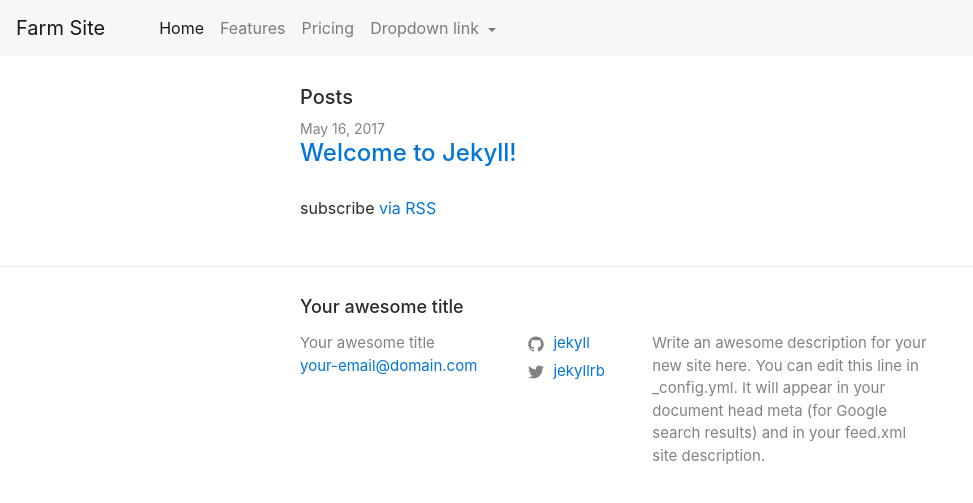
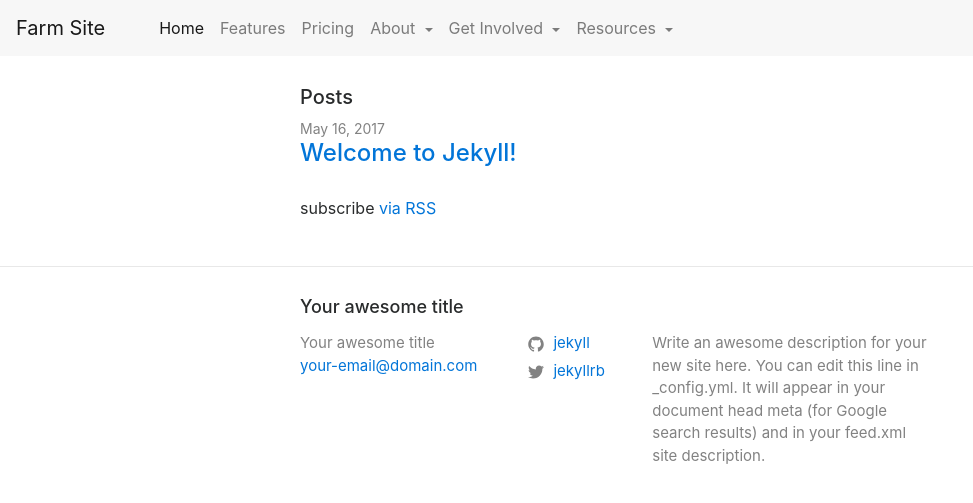
Before and after one commit to cgreim/farm-site, a Jekyll site: the page built from index.md, in a window 1280 px wide. Shown: the top 503 px of the page, without its empty margins (0-973 px from the left). Built offline with Jekyll 4.4.1, drawn with Linux system fonts in a browser that asks for light colours; nearby versions of some CDN libraries.

Commit message:
starts to customize nav bar text

```diff
--- a/_includes/header.html
+++ b/_includes/header.html
@@ -17,12 +17,31 @@
         </li>
         <li class="nav-item dropdown">
           <a class="nav-link dropdown-toggle" href="http://example.com" id="navbarDropdownMenuLink" data-toggle="dropdown" aria-haspopup="true" aria-expanded="false">
-            Dropdown link
+            About
           </a>
           <div class="dropdown-menu" aria-labelledby="navbarDropdownMenuLink">
-            <a class="dropdown-item" href="#">Action</a>
-            <a class="dropdown-item" href="#">Another action</a>
-            <a class="dropdown-item" href="#">Something else here</a>
+            <a class="dropdown-item" href="#">Mission / Vision</a>
+            <a class="dropdown-item" href="#">Altgeld Sawyer</a>
+          </div>
+        </li>
+        <li class="nav-item dropdown">
+          <a class="nav-link dropdown-toggle" href="http://example.com" id="navbarDropdownMenuLink" data-toggle="dropdown" aria-haspopup="true" aria-expanded="false">
+            Get Involved
+          </a>
+          <div class="dropdown-menu" aria-labelledby="navbarDropdownMenuLink">
+            <a class="dropdown-item" href="#">Volunteering</a>
+            <a class="dropdown-item" href="#">Compost</a>
+            <a class="dropdown-item" href="#">Public Events</a>
+            <a class="dropdown-item" href="#">Partnerships</a>
+          </div>
+        </li>
+           <li class="nav-item dropdown">
+          <a class="nav-link dropdown-toggle" href="http://example.com" id="navbarDropdownMenuLink" data-toggle="dropdown" aria-haspopup="true" aria-expanded="false">
+            Resources
+          </a>
+          <div class="dropdown-menu" aria-labelledby="navbarDropdownMenuLink">
+            <a class="dropdown-item" href="#">CFC Volunteers</a>
+            <a class="dropdown-item" href="#">General Farming</a>
           </div>
         </li>
       </ul>
```
